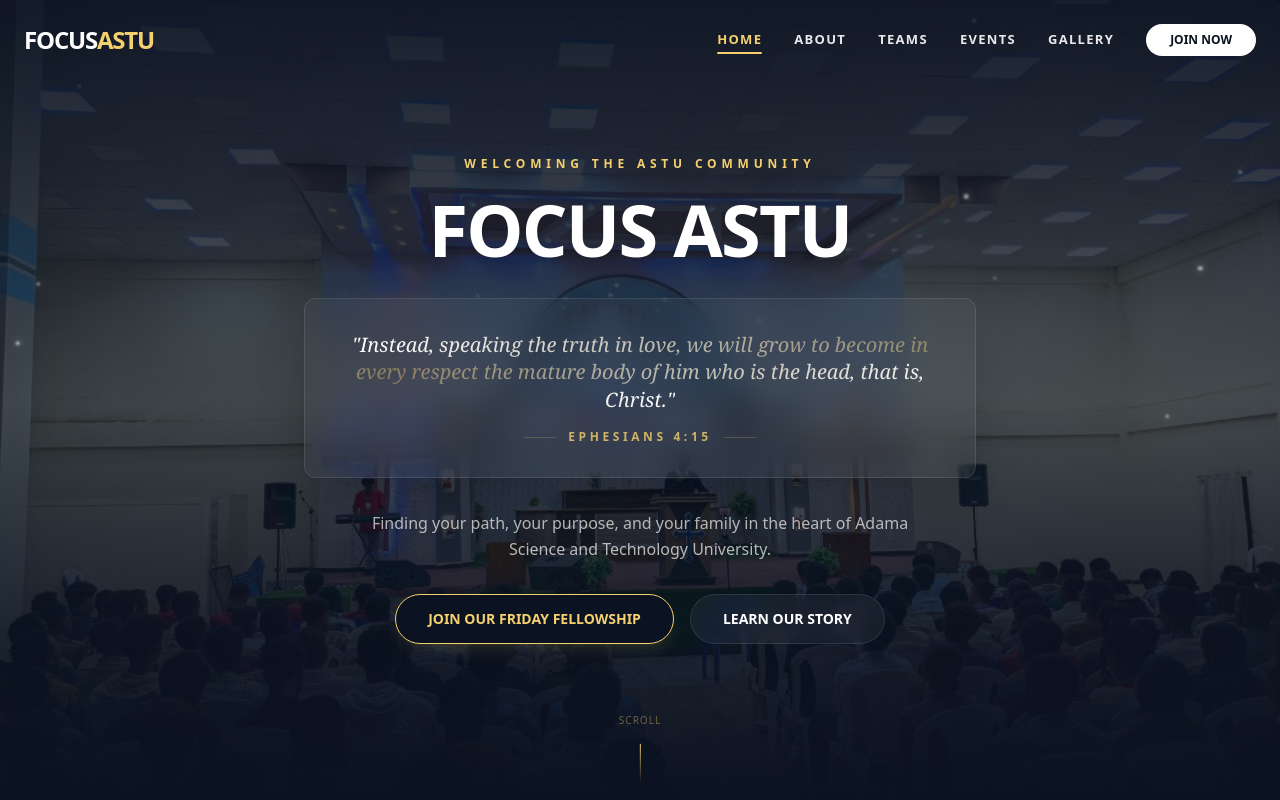
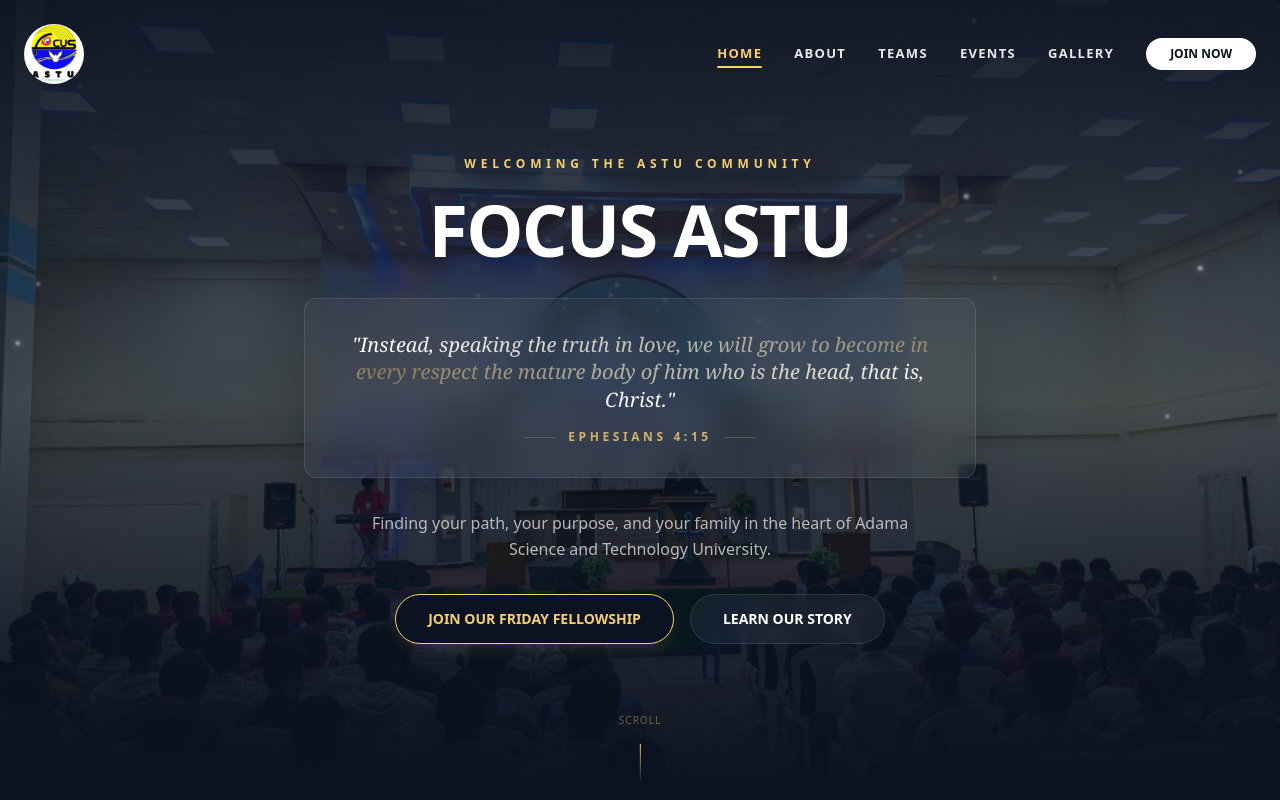
Before and after one commit to firomsahika/focus-astu-website, a Next.js app: page / in a window 1280 px wide. Shown: the top 800 px of the page. Built offline with nearby package versions, Linux system fonts and the light colour scheme.

Commit message:
added: logo image adn ready for deployment

```diff
--- a/src/components/Header.tsx
+++ b/src/components/Header.tsx
@@ -5,6 +5,7 @@
 import { usePathname } from "next/navigation"; //
 import { motion, AnimatePresence } from "framer-motion";
 import { Menu, X } from "lucide-react";
+import Image from "next/image"
 
 const NAV_LINKS = [
   { name: "Home", href: "/" },
@@ -37,7 +38,7 @@
       <div className="container mx-auto px-6 flex items-center justify-between">
         {/* Logo */}
         <Link href="/" className="text-xl md:text-2xl font-bold tracking-tighter text-white">
-          FOCUS<span className="text-brand-gold">ASTU</span>
+          <Image src="/images/logo.jpg" alt="logo" width={60} height={60} className="object-cover rounded-4xl" />
         </Link>
 
         {/* Desktop Nav */}
@@ -49,9 +50,8 @@
               <Link
                 key={link.name}
                 href={link.href}
-                className={`relative text-[13px] uppercase tracking-widest font-semibold transition-colors duration-300 ${
-                  isActive ? "text-brand-gold" : "text-white/90 hover:text-brand-gold"
-                }`}
+                className={`relative text-[13px] uppercase tracking-widest font-semibold transition-colors duration-300 ${isActive ? "text-brand-gold" : "text-white/90 hover:text-brand-gold"
+                  }`}
               >
                 {link.name}
                 {/* Active Indicator Underline */}
@@ -102,9 +102,8 @@
                   <Link
                     key={link.name}
                     href={link.href}
-                    className={`text-lg font-bold transition-colors ${
-                      isActive ? "text-brand-gold pl-2 border-l-2 border-brand-gold" : "text-white/90 hover:text-brand-gold"
-                    }`}
+                    className={`text-lg font-bold transition-colors ${isActive ? "text-brand-gold pl-2 border-l-2 border-brand-gold" : "text-white/90 hover:text-brand-gold"
+                      }`}
                     onClick={() => setIsMobileMenuOpen(false)}
                   >
                     {link.name}
```
Also changed, not shown: public/images/logo.jpg (added).
